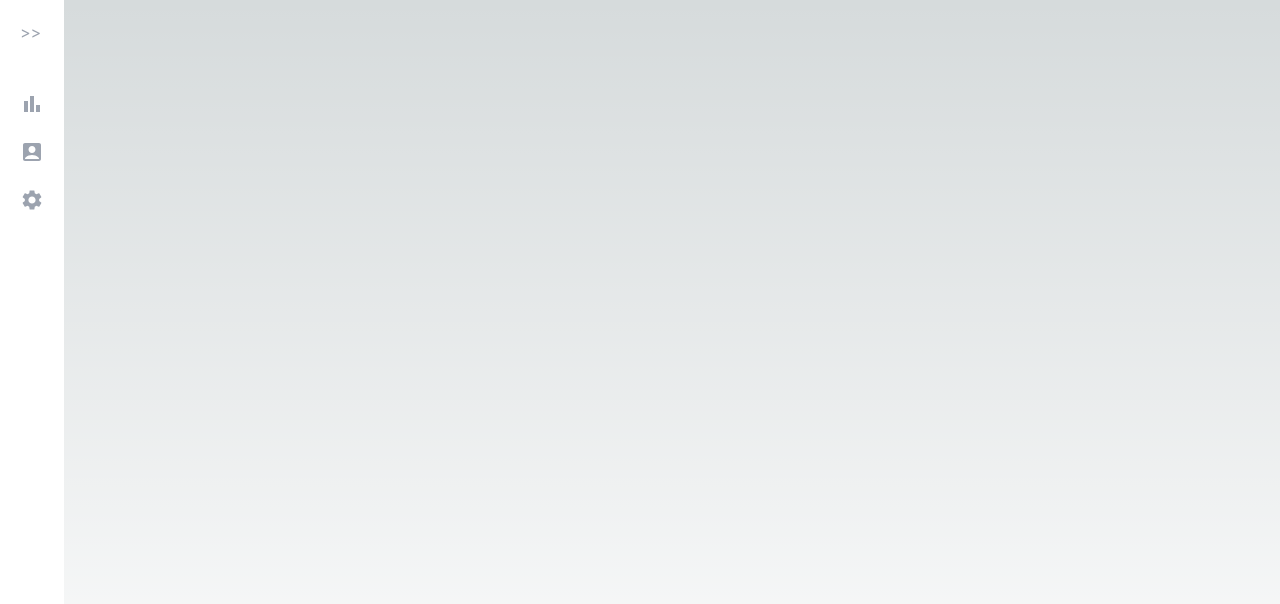
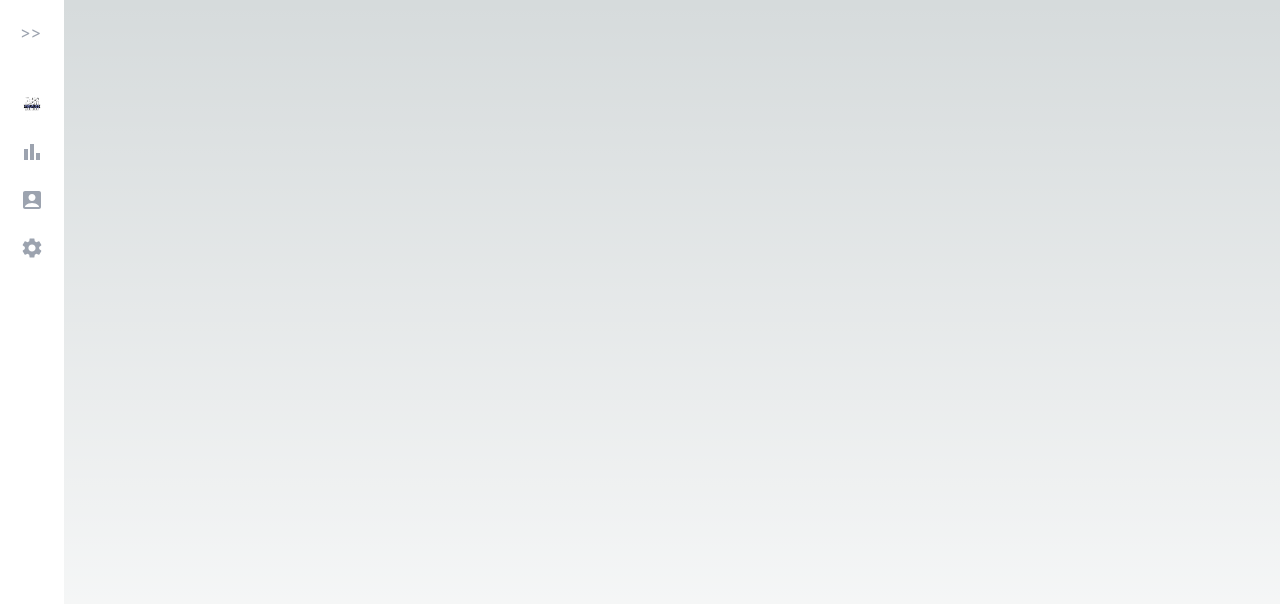
Before and after one commit to ShlokBharadwaj/Visualize, a Next.js app in the folder client/: page /components/SideMenu in a window 1280 px wide. Both pictures are taken after a click on the button "<<". Shown: the top 604 px of the page. Built offline with nearby package versions, Linux system fonts and the light colour scheme.

Commit message:
Add: App logo to navigate to '/' when sidemenu is collapsed

```diff
--- a/client/src/app/components/SideMenu/SideMenu.tsx
+++ b/client/src/app/components/SideMenu/SideMenu.tsx
@@ -18,7 +18,7 @@ const SideMenu = () => {
                     {!isCollapsed && (
                         <a href="/">
                             <div className="mr-2">
-                                <Image src="/assets/Visualize-logos_transparent.png" alt="Visualize logo" width={160} height={40} layout="responsive" className="text-xl font-bold text-gray-800" />
+                                <Image src="/assets/Visualize-logos_transparent.png" alt="Visualize logo" width={160} height={40} />
                             </div>
                         </a>
                     )}
@@ -28,6 +28,13 @@ const SideMenu = () => {
                 </div>
             </div>
             <ul className="flex-grow flex flex-col p-4">
+                {isCollapsed && (
+                    <a href="/">
+                        <li className="p-1 flex items-center cursor-pointer my-2 hover:bg-gray-200 rounded-md" onClick={() => console.log('Homepage clicked')}>
+                            <Image src="/assets/Visualize-logos_transparent.png" alt="Visualize logo" width={160} height={40} className='rounded-md'/>
+                        </li>
+                    </a>)
+                }
                 <a href="/dashboard/analytics">
                     <li className="p-1 flex items-center cursor-pointer my-2 hover:bg-gray-200 rounded-md" onClick={() => console.log('Analytics clicked')}>
                         <BarChart className={`text-gray-400 mr-2 ${isCollapsed ? 'block' : 'block'}`} />
```
